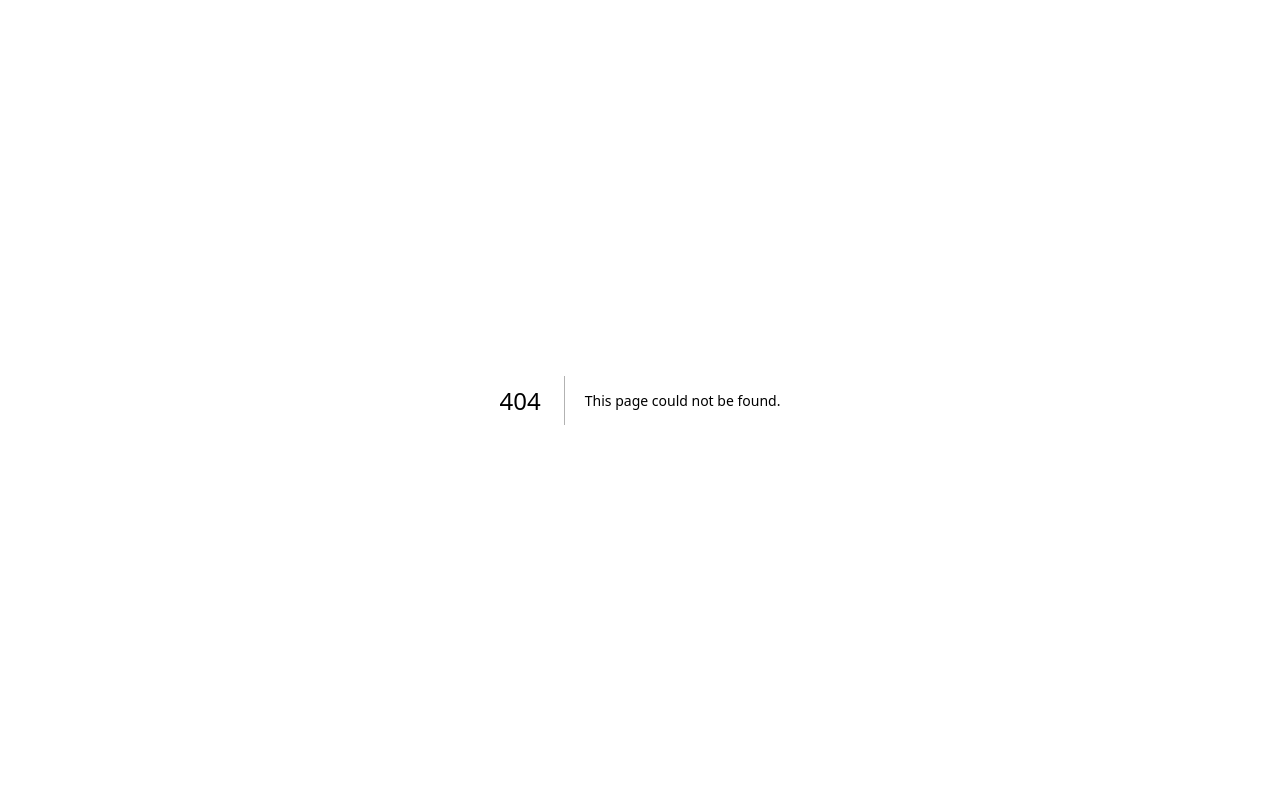
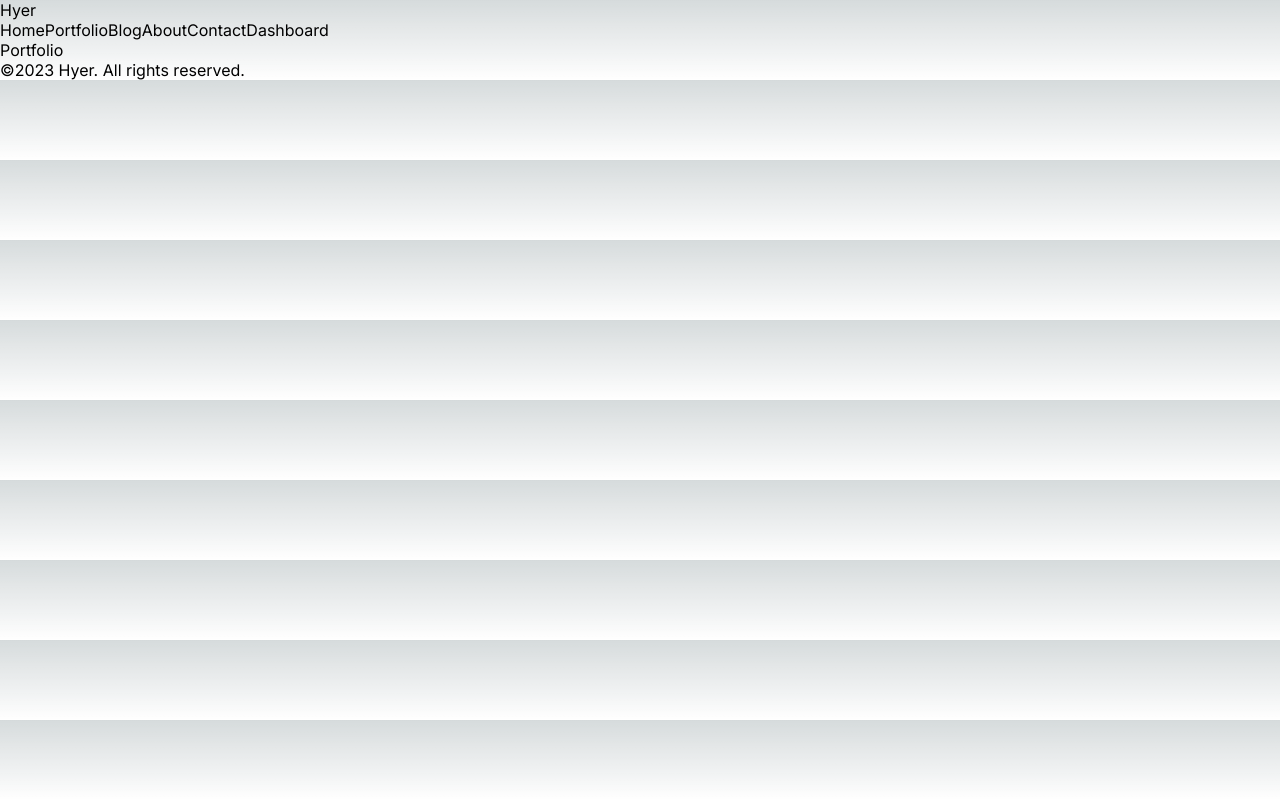
Before and after one commit to yogimp/Hyer, a Next.js app: page /portfolio in a window 1280 px wide. Before the commit this address had no page. Built offline with nearby package versions, Linux system fonts and the light colour scheme.

Commit message:
Adding LayoutNavbar and Footer Components

```diff
--- a/src/app/layout.js
+++ b/src/app/layout.js
@@ -1,5 +1,7 @@
+import Navbar from '@/components/navbar/Navbar'
 import './globals.css'
-import { Inter } from 'next/font/google'
+import { Inter, Roboto, Poppins } from "next/font/google";
+import Footer from '@/components/footer/Footer'
 
 const inter = Inter({ subsets: ['latin'] })
 
@@ -11,7 +13,11 @@ export const metadata = {
 export default function RootLayout({ children }) {
   return (
     <html lang="en">
-      <body className={inter.className}>{children}</body>
+      <body className={inter.className}>
+        <Navbar />
+          {children}
+        <Footer />
+      </body>
     </html>
   )
 }
--- a/src/app/portofolio/page.jsx
+++ b/src/app/portfolio/page.jsx
@@ -1,11 +1,11 @@
 import React from 'react'
 
-const Portofolio = () => {
+const Portfolio = () => {
     return (
         <div>
-            Portofolio
+            Portfolio
         </div>
     )
 }
 
-export default Portofolio
+export default Portfolio
--- /dev/null
+++ b/src/components/footer/Footer.jsx
@@ -0,0 +1,11 @@
+import React from 'react'
+
+const Footer = () => {
+    return (
+        <div>
+            <div>©2023 Hyer. All rights reserved.</div>
+        </div>
+    )
+}
+
+export default Footer
--- /dev/null
+++ b/src/components/navbar/Navbar.jsx
@@ -0,0 +1,53 @@
+import Link from "next/link";
+import React from "react";
+
+const links = [
+    {
+        id: 1,
+        title: "Home",
+        url: "/",
+    },
+    {
+        id: 2,
+        title: "Portfolio",
+        url: "/portfolio",
+    },
+    {
+        id: 3,
+        title: "Blog",
+        url: "/blog",
+    },
+    {
+        id: 4,
+        title: "About",
+        url: "/about",
+    },
+    {
+        id: 5,
+        title: "Contact",
+        url: "/contact",
+    },
+    {
+        id: 6,
+        title: "Dashboard",
+        url: "/dashboard",
+    },
+];
+
+const Navbar = () => {
+
+    return (
+        <div>
+            <Link href="/">Hyer</Link>
+            <div>
+                {links.map(link => (
+                    <Link href={link.url} key={link.id}>
+                        {link.title}
+                    </Link>
+                ))}
+            </div>
+        </div>
+    );
+};
+
+export default Navbar;
```
Also changed, not shown: src/app/contact/loading.jsx (added, +9 -0 lines), src/app/portfolio/[category]/page.jsx (renamed from src/app/portofolio/[category]/page.jsx).
